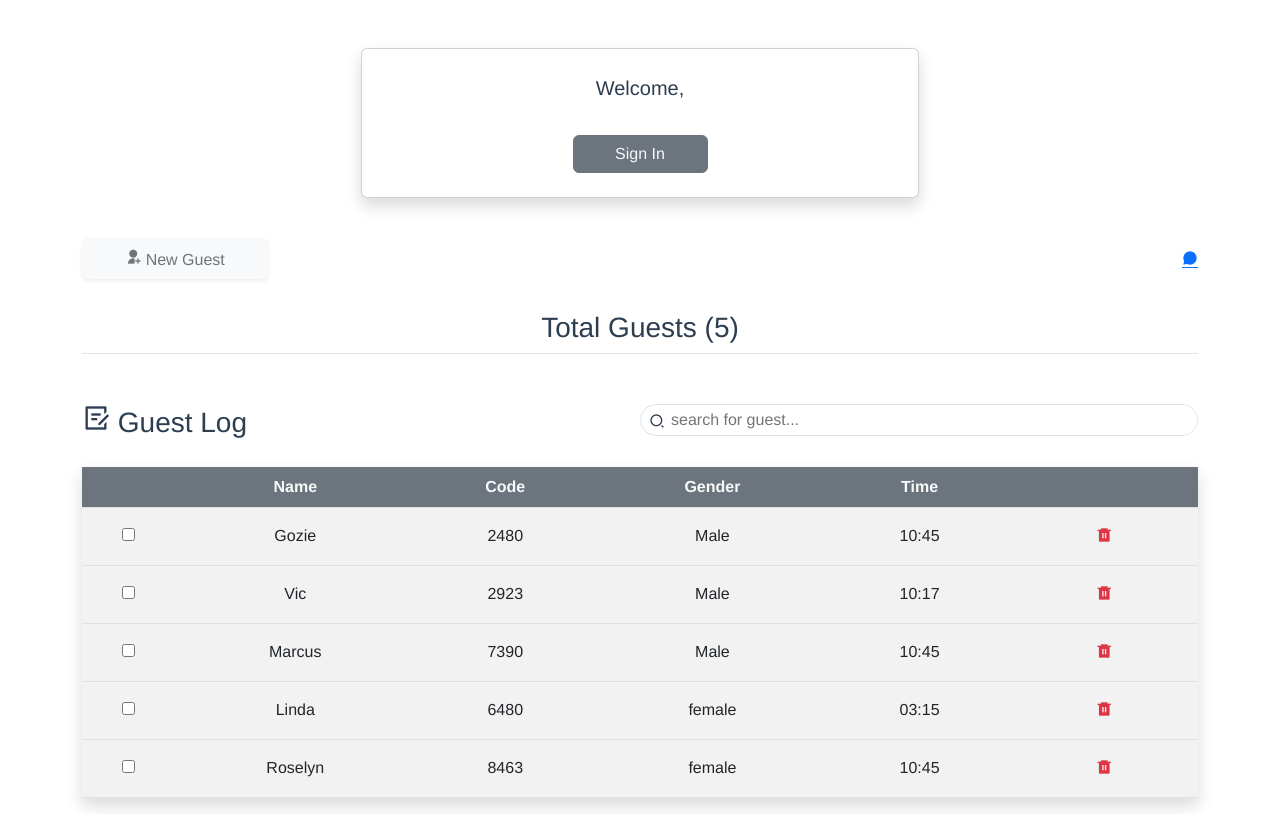
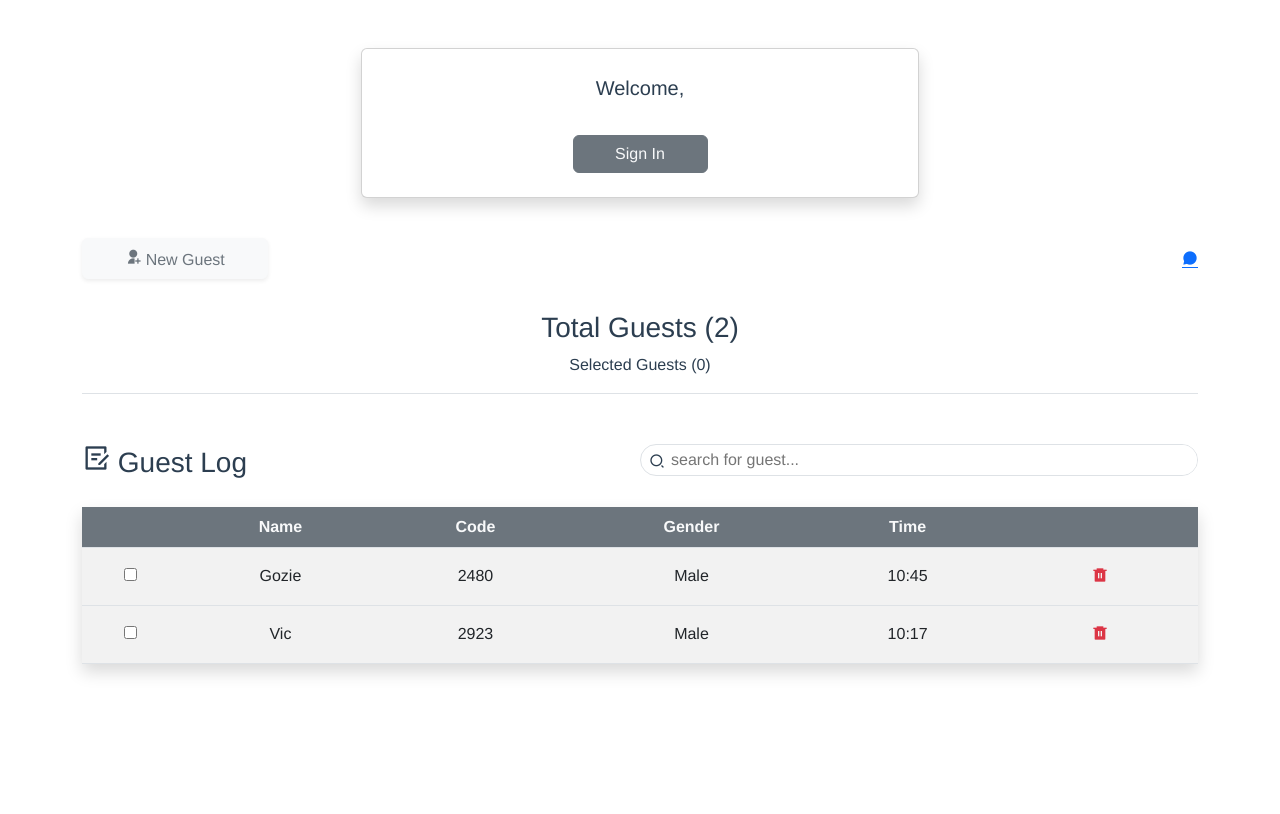
Before and after one commit to GozzAgu/Guest-code-generator, a Vue app: page /home in a window 1280 px wide. Built offline with nearby package versions, Linux system fonts and the light colour scheme; no server answers.

Commit message:
feat: added checked users count

```diff
--- a/src/views/HomePage.vue
+++ b/src/views/HomePage.vue
@@ -25,6 +25,7 @@
 
         <div class="mt-3 border-bottom">
             <h3>Total Guests ({{ visitors.length }}) </h3>
+            <p>Selected Guests ({{checked.length}})</p>
         </div>
 
         <CodeModal @close="showModal = false" v-if="showModal" @onSubmit="newGuest"/>
@@ -37,8 +38,6 @@
                 <input v-model="search" class="search mb-4" placeholder="search for guest..."/>
             </div>
         </div>
-
-
 
         <div class="mt-1 shadow">
             <table class="table table-striped table-hover">
@@ -54,7 +53,7 @@
                 </thead>
                 <tbody v-for="(visitor, index) in filterVisitors" :key="visitor">
                     <tr class="mb-5">
-                        <td class="pt-3"><input type="checkbox"/></td>
+                        <td class="pt-3"><input :value="visitor" v-model="checked" type="checkbox"/></td>
                         <td class="pt-3">{{ visitor.name }}</td>
                         <td class="pt-3">{{ visitor.code }}</td>
                         <td class="pt-3">{{ visitor.gender }}</td>
@@ -91,7 +90,7 @@ onMounted(() => {
 });
 
 const showModal = ref(false)
-
+const checked = ref([]);
 const search = ref('');
 
 const visitors = ref([
@@ -107,25 +106,6 @@ const visitors = ref([
         gender: 'Male',
         time: '10:17'
     },
-    {
-        name: 'Marcus',
-        code: '7390',
-        gender: 'Male',
-        time: '10:45'
-    },
-    {
-        name: 'Linda',
-        code: '6480',
-        gender: 'female',
-        time: '03:15'
-    },
-    {
-        name: 'Roselyn',
-        code: '8463',
-        gender: 'female',
-        time: '10:45'
-    }
-
 ]);
 
 const isLoggedIn = ref(false);
```
